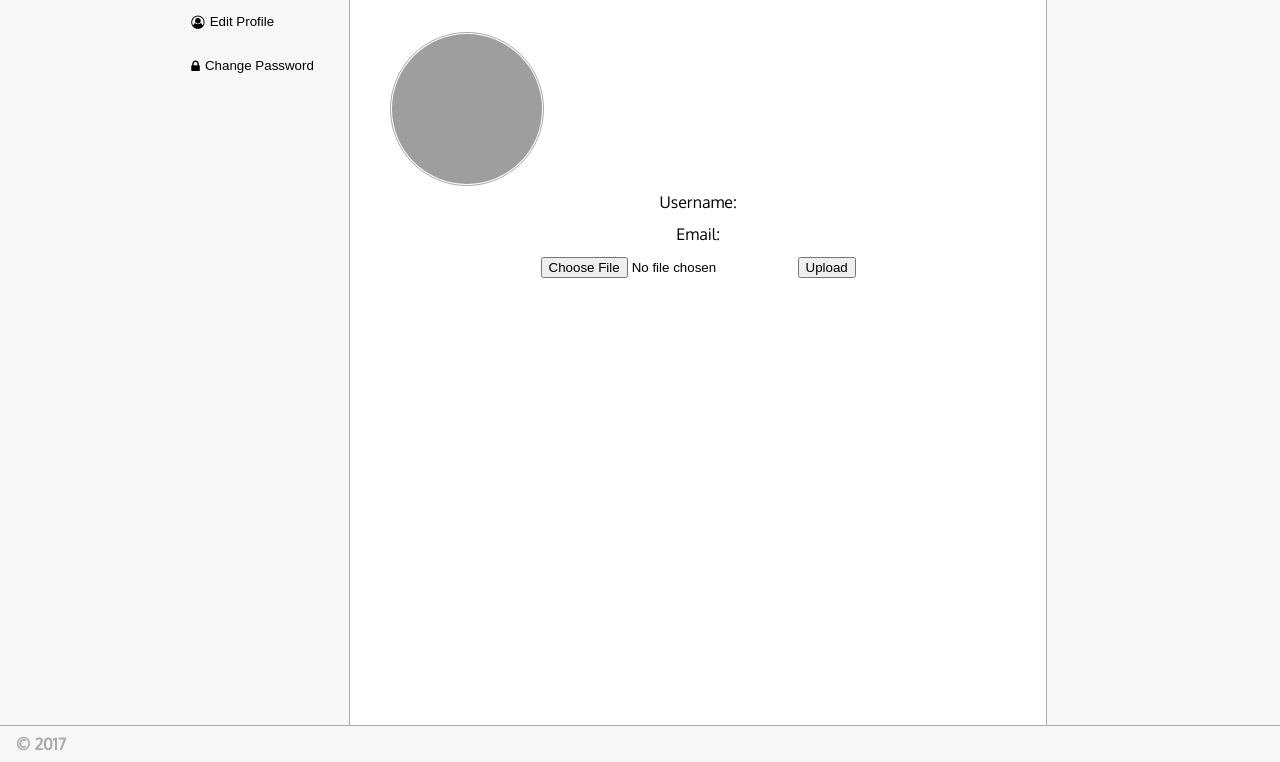
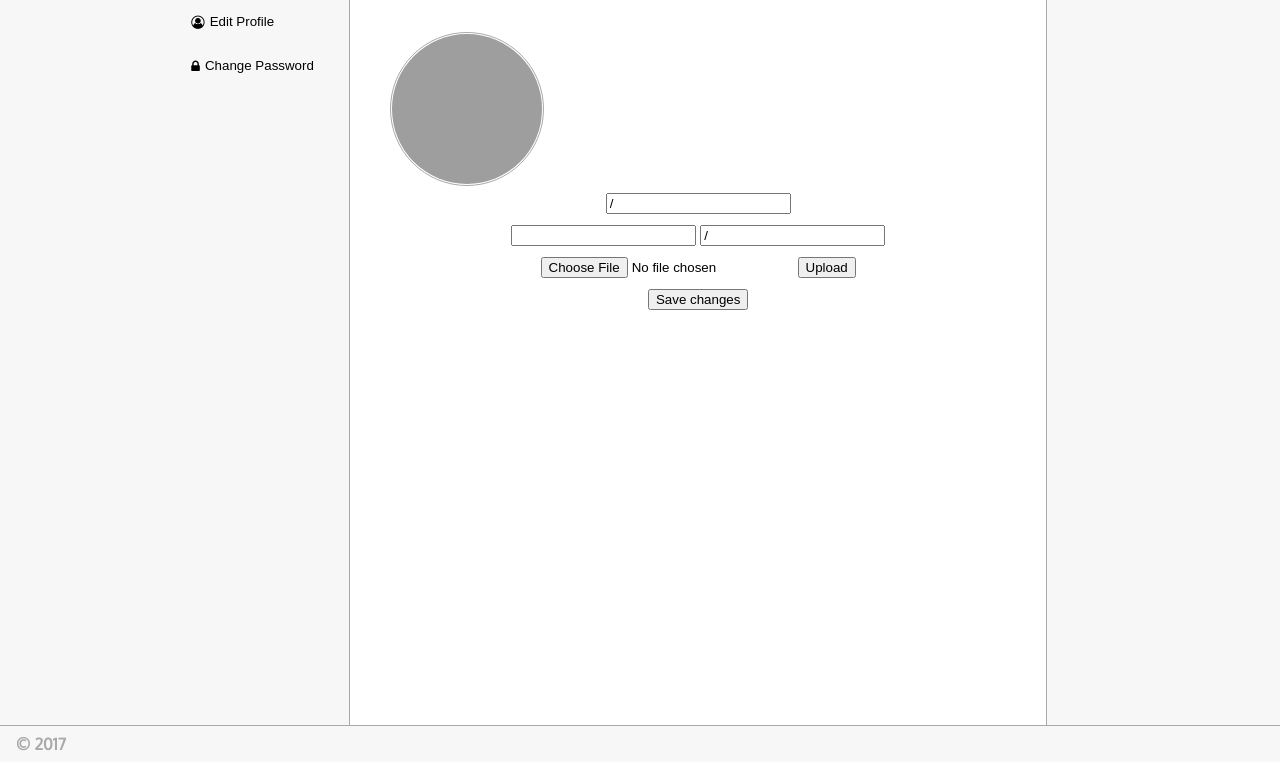
Before and after one commit to zepedrob16/FEUP-LTW, a PHP site: page /profile.php in a window 1280 px wide. Shown: the part 38-800 px from the top of the page. Run offline with PHP 8.4, Linux system fonts and the light colour scheme; the visitor is signed in with stand-in values (Sample User, id 1); data comes from the database, SQL or seed files in the repository; grey boxes are pictures that could not be loaded.

Commit message:
bondulance

```diff
--- a/Project/databases/getter-db.php
+++ b/Project/databases/getter-db.php
@@ -72,7 +72,7 @@ function get_username($username) {
     $stmt->execute(array($username));
     $array_info = $stmt->fetch();
     $string_version = implode(',', $array_info);
-    echo "Username: " . $string_version;
+    echo $string_version;
 }
 
 function get_email($username) {
@@ -81,7 +81,7 @@ function get_email($username) {
     $stmt->execute(array($username));
     $array_info = $stmt->fetch();
     $string_version = implode(',', $array_info);
-    echo "Email: " . $string_version;
+    echo $string_version;
 }
 
 function get_lists($username) {
@@ -90,7 +90,7 @@ function get_lists($username) {
     $stmt->execute(array($username));
     $array_info = $stmt->fetch();
     $string_version = implode(',', $array_info);
-    echo "Your Lists: " . $string_version;
+    echo $string_version;
 }
 
 function get_avatar_name($username) {
--- a/Project/javascript/script-profile.js
+++ b/Project/javascript/script-profile.js
@@ -22,6 +22,14 @@ upload_profile_pic.addEventListener('change', (event) => {
 	ajax_update({'function': 'upload_file', 'name': name, 'extension': extension, 'size': size, 'last_modified': last_modified});
 });
 
+document.getElementById('save_changes').addEventListener('click', (event) => {
+	let new_name = document.getElementById('fullName').value;
+	let new_password = document.getElementById('password').value;
+	let new_email = document.getElementById('email').value;
+
+	ajax_update({'function': 'update_user', 'password': new_password, 'name': new_name, 'email': new_email});
+});
+
 /**
  *	AJAX logic.
 **/
--- a/Project/profile.php
+++ b/Project/profile.php
@@ -48,28 +48,19 @@
                 <span id="cropPic">
                     <img id="profilePic" src="resources/avatars/<?php get_avatar_name($_SESSION['username']); ?>">
                 </span>
-                <span id="fullName">
-                    <?php
-                    include_once("databases/getter-db.php");
-                    get_name($_SESSION['username']);
-                    ?>
-                </span>
-                <span id="username">
-                    <?php
-                    include_once("databases/getter-db.php");
-                    get_username($_SESSION['username']);
-                    ?>
-                </span>
-                <span id="email">
-                    <?php
-                    include_once("databases/getter-db.php");
-                    get_email($_SESSION['username']);
-                    ?>
-                </span>
+
+                <input id="fullName" value=<?php get_name($_SESSION['username']); ?> />
+                <div id="username"> <?php get_username($_SESSION['username']); ?> </div>
+                <input id="password" type="password" />
+                <input id="email" value=<?php get_email($_SESSION['username']); ?> />
+
                 <form id="upload_file" method="post" enctype="multipart/form-data">
                     <input id="upload_button" type="file" name="image" />
                     <input type="submit" name="submit" value="Upload" />
                 </form>
+
+                <button id="save_changes">Save changes</button>
+
             </div>
         </div>
         <footer>
--- a/Project/setter-db.php
+++ b/Project/setter-db.php
@@ -11,6 +11,12 @@ if ($function == 'upload_file') {
 
 	$stmt = $dbh->prepare("UPDATE Image SET name = ?, extension = ?, size = ?, last_modified = ? WHERE username = ?");
 	return $stmt->execute(array($_POST['name'], $_POST['extension'], $_POST['size'], $_POST['last_modified'], $session_username));
+}
+
+else if ($function == 'update_user') {
+	global $dbh;
+	$stmt = $dbh->prepare("UPDATE User SET password = ?, name = ?, email = ? WHERE username = ?");
+	return $stmt->execute(array(password_hash($_POST['password'], PASSWORD_DEFAULT), $_POST['name'], $_POST['email'], $session_username));
 }
 
 else if ($function == 'init_list') {
```
Also changed, not shown: Project/resources/avatars/22396501_1496138230422922_549009380_o.png (added).
